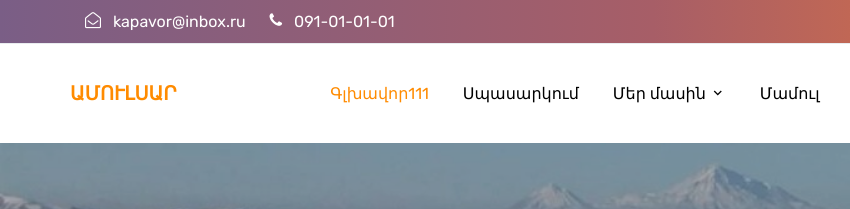
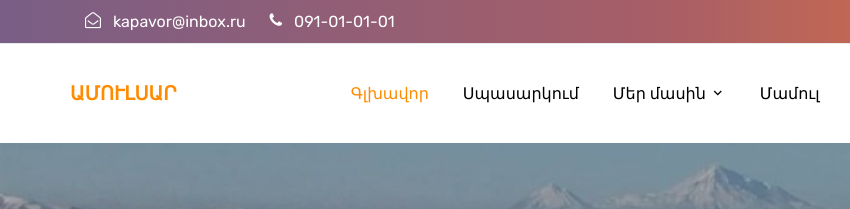
Before and after one commit to melik1979/romen-site, a plain HTML site: page index.html in a window 1280 px wide. Shown: the top 209 px of the page, 0-850 px from the left. Drawn offline with nearby package versions, Linux system fonts and the light colour scheme; files whose address does not match are found by name.

Commit message:
add .gitignore file and update index.html

```diff
--- a/index.html
+++ b/index.html
@@ -79,7 +79,7 @@
               <nav class="site-navigation text-right ml-auto " role="navigation">
 
                 <ul class="site-menu main-menu js-clone-nav ml-auto d-none d-lg-block">
-                <li><a href="#home-section" class="nav-link">Գլխավոր111</a></li>
+                <li><a href="#home-section" class="nav-link">Գլխավոր</a></li>
                 <li><a href="#services-section" class="nav-link">Սպասարկում</a></li>
 
 
```
Also changed, not shown: 1 other file.
